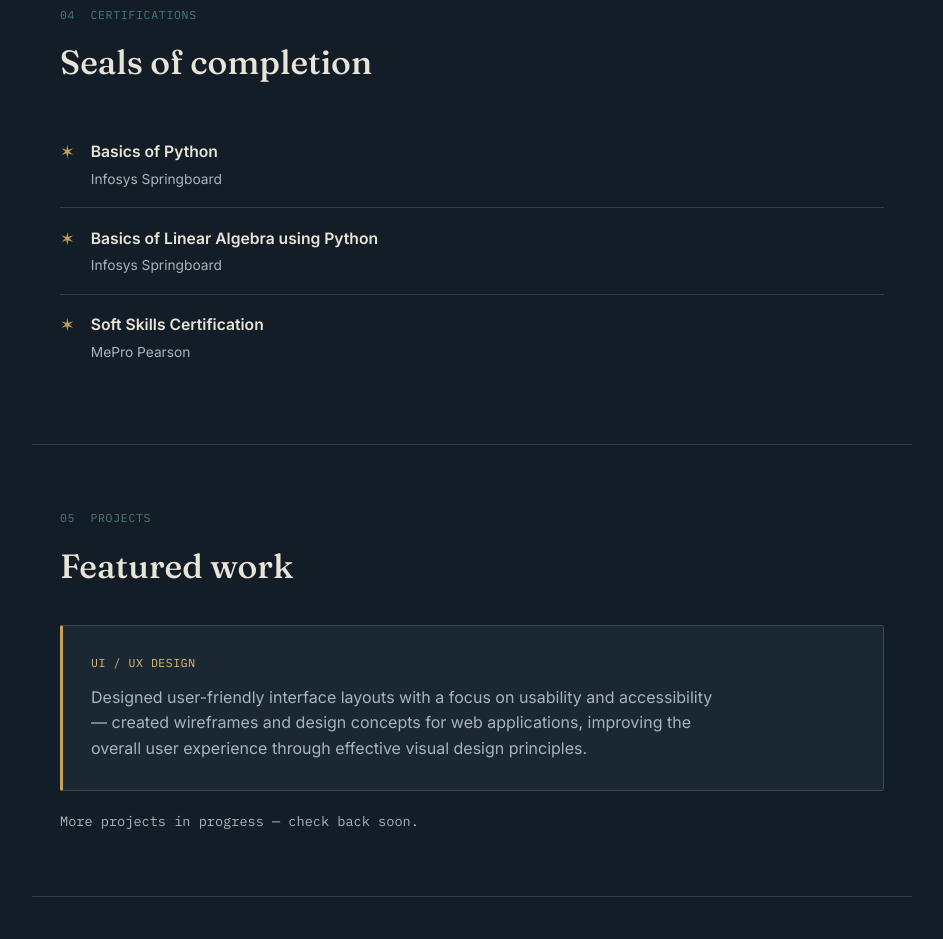
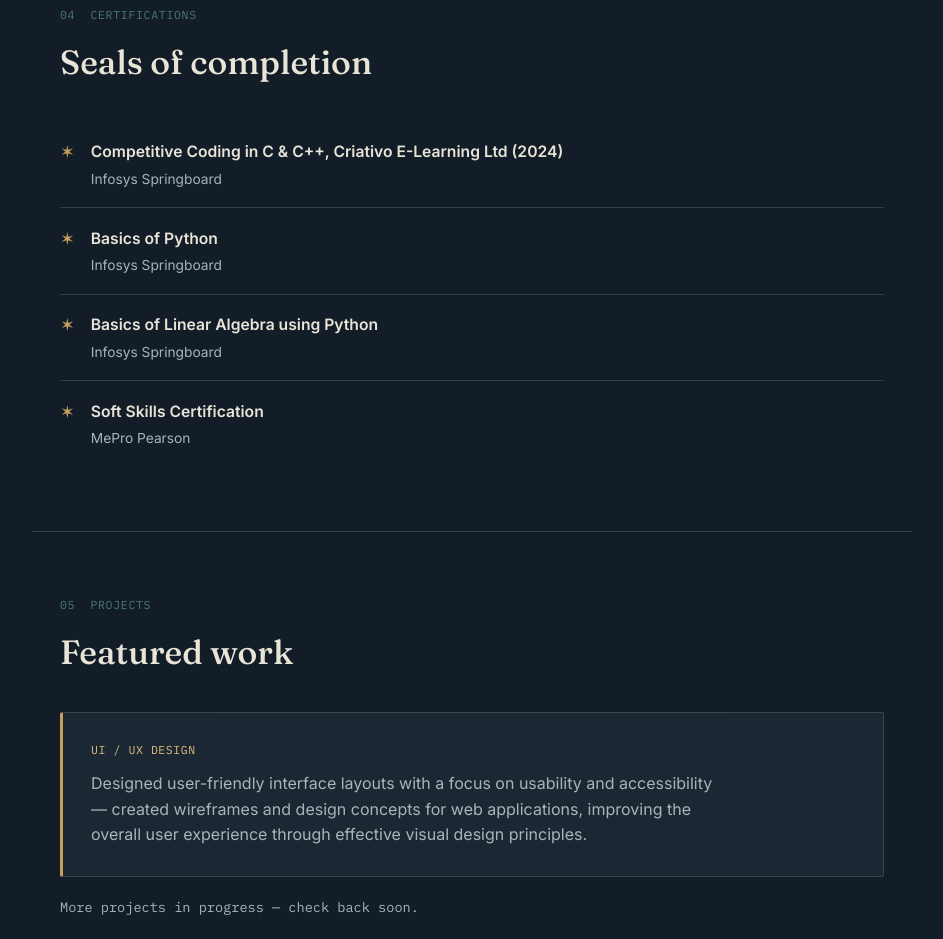
Before and after one commit to sivamaniakula/portofolio-project, a plain HTML site: page index.html in a window 1280 px wide. Shown: the part 1760-2699 px from the top of the page, without its empty margins (168-1111 px from the left). Drawn offline with Linux system fonts and the light colour scheme.

Commit message:
describe what you changed here

```diff
--- a/index.html
+++ b/index.html
@@ -101,6 +101,13 @@
       <li class="cert-item reveal">
         <span class="cert-mark">&#10038;</span>
         <div>
+          <p class="cert-name">Competitive Coding in C & C++, Criativo E-Learning Ltd (2024)</p>
+          <p class="cert-issuer">Infosys Springboard</p>
+        </div>
+      </li>
+      <li class="cert-item reveal">
+        <span class="cert-mark">&#10038;</span>
+        <div>
           <p class="cert-name">Basics of Python</p>
           <p class="cert-issuer">Infosys Springboard</p>
         </div>
@@ -119,6 +126,7 @@
           <p class="cert-issuer">MePro Pearson</p>
         </div>
       </li>
+
     </ul>
   </section>
 
```
